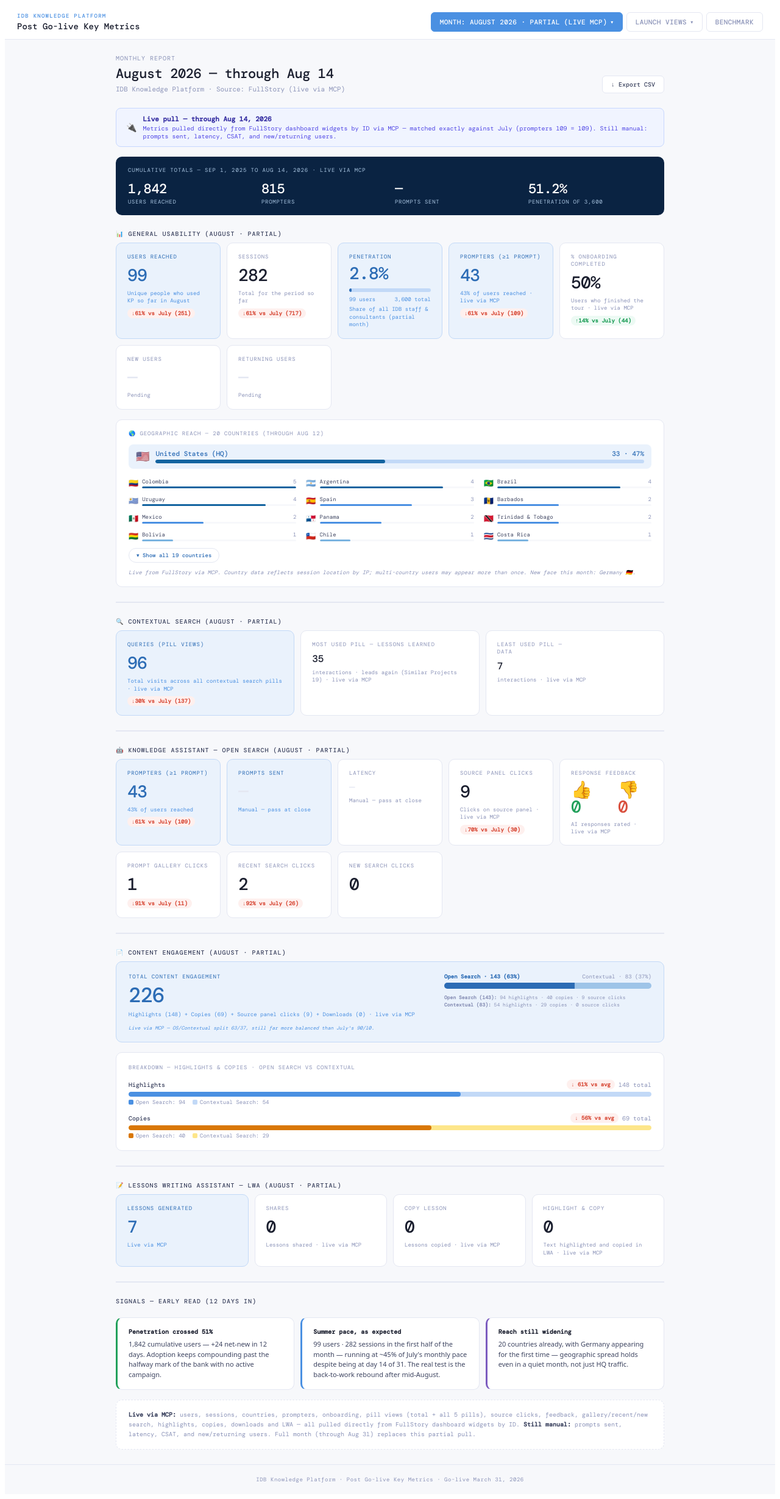
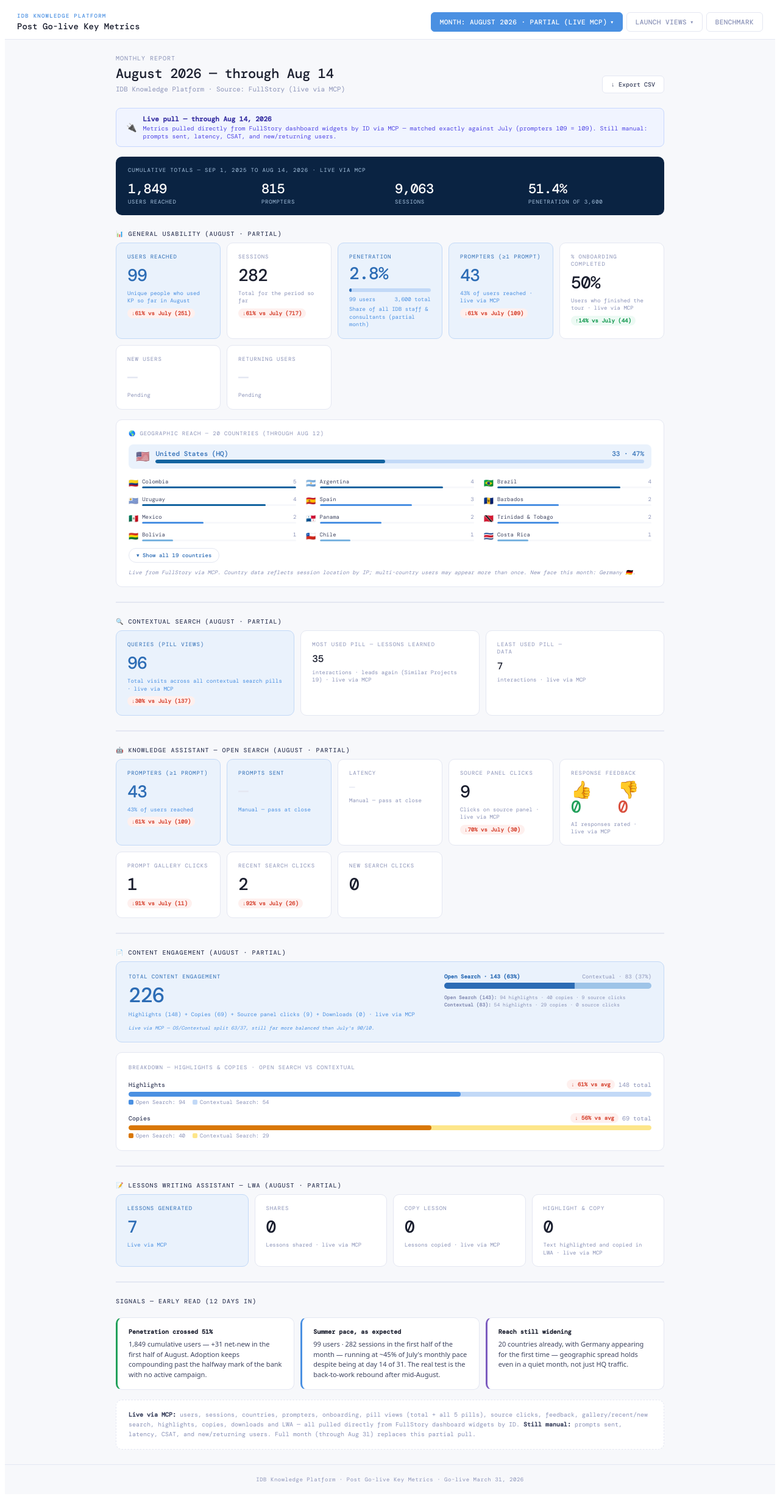
Before and after one commit to jimenasalinasg/KPsmoketest, a React (Vite) app: page / in a window 1280 px wide. Shown: the whole page at 61% size. Built offline with nearby package versions, Linux system fonts and the light colour scheme; a web font is replaced by a local one.

Commit message:
Update App.jsx

```diff
--- a/src/App.jsx
+++ b/src/App.jsx
@@ -2860,10 +2860,10 @@ function AugustMonthly() {
         </div>
         <div style={{ display: "grid", gridTemplateColumns: "repeat(4, 1fr)", gap: 16 }}>
           {[
-            { label: "Users reached", value: "1,842" },
+            { label: "Users reached", value: "1,849" },
             { label: "Prompters", value: "815" },
-            { label: "Prompts sent", value: "—" },
-            { label: "Penetration of 3,600", value: "51.2%" },
+            { label: "Sessions", value: "9,063" },
+            { label: "Penetration of 3,600", value: "51.4%" },
           ].map((m, i) => (
             <div key={i}>
               <div style={{ fontSize: 22, fontWeight: 500, color: "#fff", letterSpacing: "-0.02em", lineHeight: 1, marginBottom: 4 }}>{m.value}</div>
@@ -3033,7 +3033,7 @@ function AugustMonthly() {
         <div style={{ background: SURF, border: `1px solid ${BDR}`, borderRadius: 10, padding: "16px 18px", borderLeft: `3px solid ${GREEN}` }}>
           <div style={{ fontSize: 10, fontWeight: 600, color: INK, marginBottom: 6 }}>Penetration crossed 51%</div>
           <p style={{ fontSize: 11, color: INK2, lineHeight: 1.5, margin: 0, fontFamily: "system-ui, -apple-system, sans-serif" }}>
-            1,842 cumulative users — +24 net-new in 12 days. Adoption keeps compounding past the halfway mark of the bank with no active campaign.
+            1,849 cumulative users — +31 net-new in the first half of August. Adoption keeps compounding past the halfway mark of the bank with no active campaign.
           </p>
         </div>
         <div style={{ background: SURF, border: `1px solid ${BDR}`, borderRadius: 10, padding: "16px 18px", borderLeft: `3px solid ${BLUE}` }}>
```
